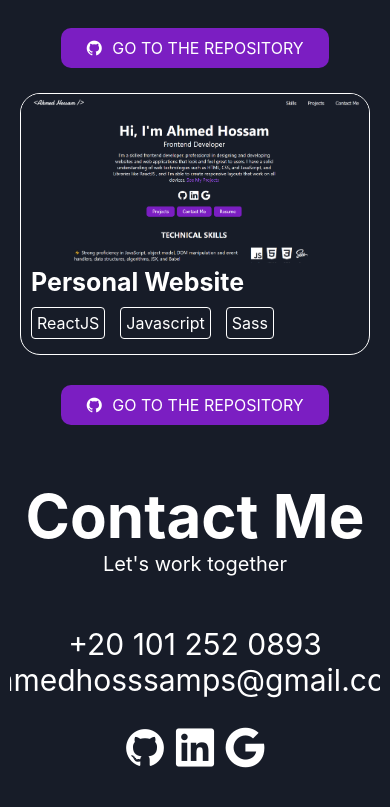
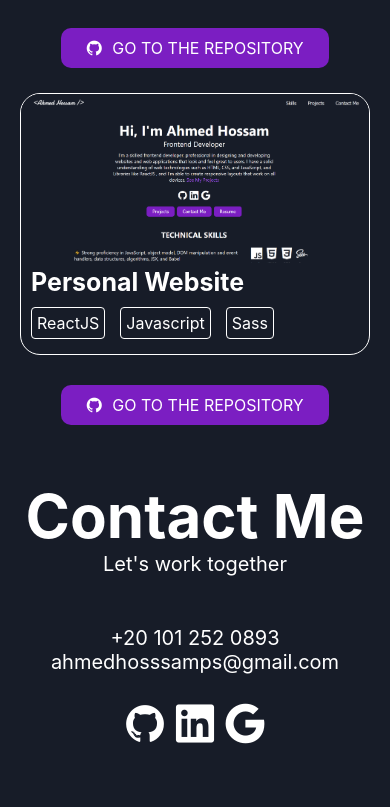
Before and after one commit to ahmedhosssam/ahmedhosssam.github.io, a React (Vite) app: page /#/ in a window 390 px wide. Shown: the part 3007-3814 px from the top of the page. Built offline with nearby package versions, Linux system fonts and the light colour scheme.

Commit message:
fix email font-size

```diff
--- a/src/Components/ContatctMe/ContactMe.jsx
+++ b/src/Components/ContatctMe/ContactMe.jsx
@@ -5,7 +5,7 @@ const ContactMe = () => {
       <p className="lets-work">Let's work together</p>
       <div className="contact-info">
         <p>+20 101 252 0893</p>
-        <p>ahmedhosssamps@gmail.com</p>
+        <p className="email">ahmedhosssamps@gmail.com</p>
       </div>
 
       <div className="summary-links">
--- a/src/Components/Projects/Projects.jsx
+++ b/src/Components/Projects/Projects.jsx
@@ -28,8 +28,8 @@ const Projects = () => {
           img={project3}
           title="Personal Website"
           skills={['ReactJS', 'Javascript', 'Sass']}
-          repoUrl="https://ahmedhosssam.github.io/"
-          liveLink="https://ahmedhosssam.github.io/bosnai-pricing-page/"
+          repoUrl="https://github.com/ahmedhosssam/ahmedhosssam.github.io"
+          liveLink="https://ahmedhosssam.github.io/"
         />
       </div>
     </div>
--- a/src/Styles/contactme.scss
+++ b/src/Styles/contactme.scss
@@ -26,3 +26,11 @@
     gap: 0;
   }
 }
+
+@media (max-width: 500px) {
+  .contact-me {
+    p {
+      font-size: 20px;
+    }
+  }
+}
```
Also changed, not shown: 3 other files (tests, documents, lock files or other folders).
